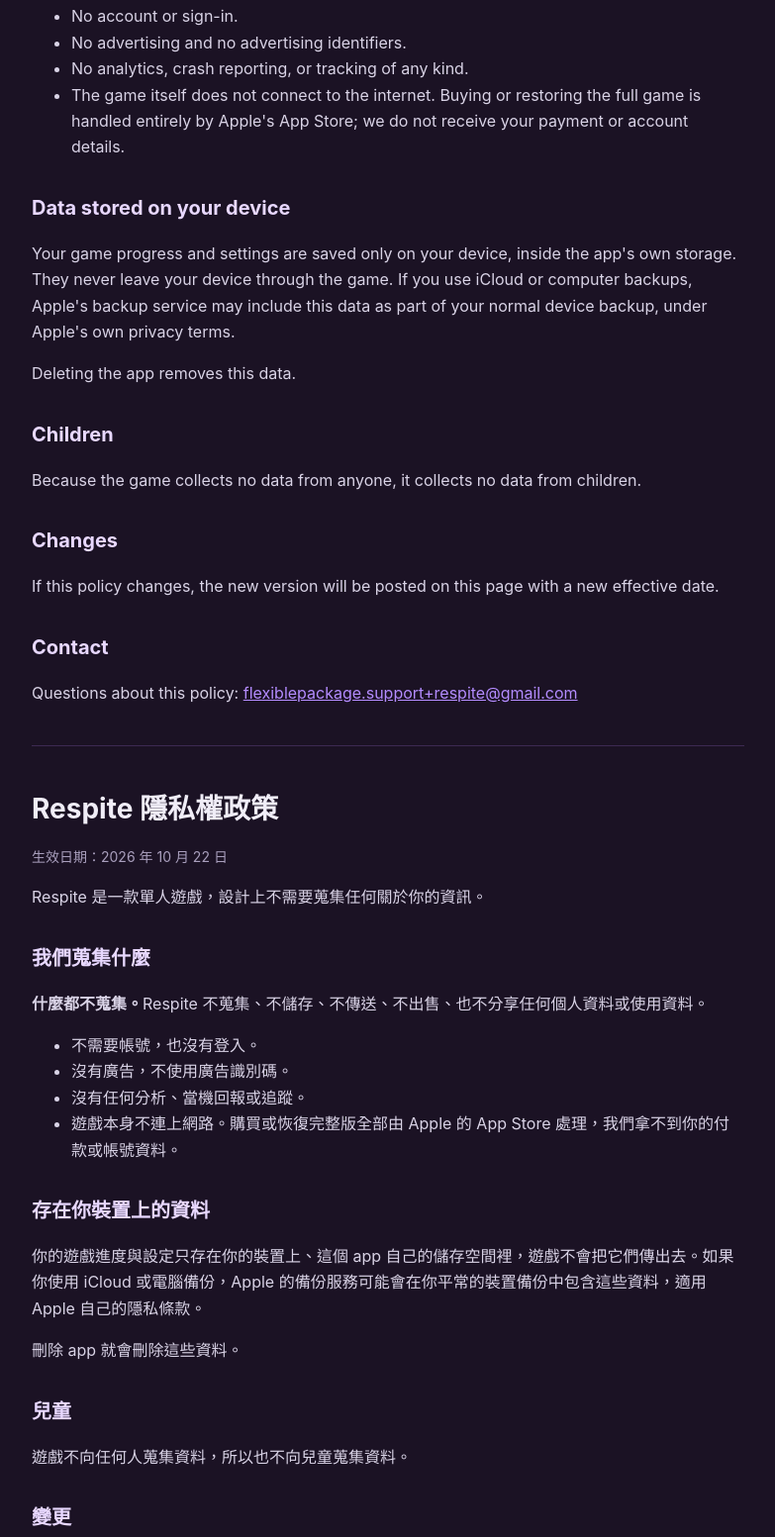
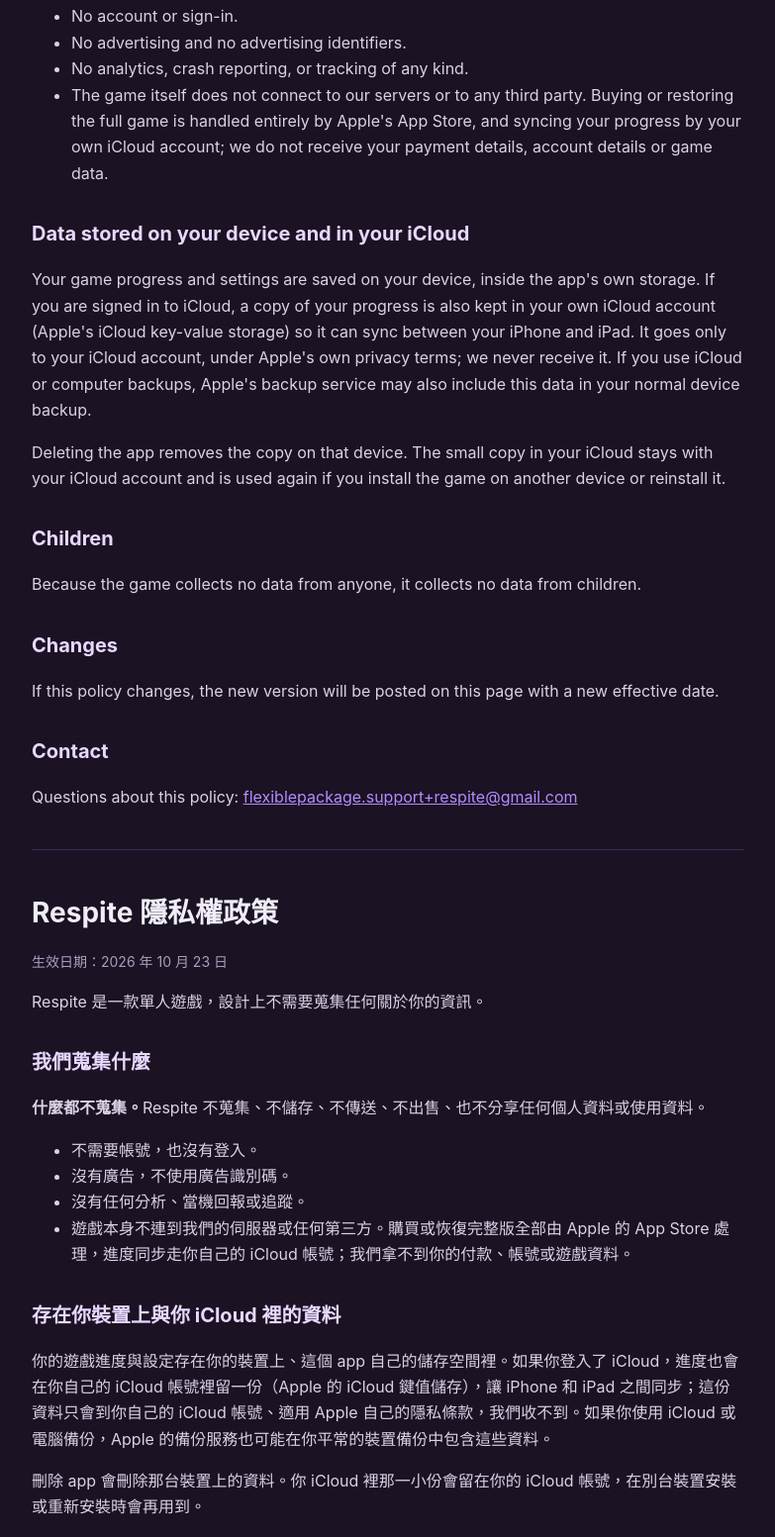
Before and after one commit to flexiblepackage/flexiblepackage.github.io, a plain HTML site: page respite/privacy.html in a window 1280 px wide. Shown: the part 304-1857 px from the top of the page at 99% size, without its empty margins (248-1031 px from the left). Drawn offline with Linux system fonts and the light colour scheme.

Commit message:
Respite: iCloud sync in privacy policy, new free scope in support FAQ

```diff
--- a/respite/privacy.html
+++ b/respite/privacy.html
@@ -18,7 +18,7 @@
 <body>
 <main>
 <h1>Respite — Privacy Policy</h1>
-<p class="date">Effective date: October 22, 2026</p>
+<p class="date">Effective date: October 23, 2026</p>
 
 <p>Respite is a single-player game. We designed it to work without collecting anything about you.</p>
 
@@ -28,12 +28,12 @@
   <li>No account or sign-in.</li>
   <li>No advertising and no advertising identifiers.</li>
   <li>No analytics, crash reporting, or tracking of any kind.</li>
-  <li>The game itself does not connect to the internet. Buying or restoring the full game is handled entirely by Apple's App Store; we do not receive your payment or account details.</li>
+  <li>The game itself does not connect to our servers or to any third party. Buying or restoring the full game is handled entirely by Apple's App Store, and syncing your progress by your own iCloud account; we do not receive your payment details, account details or game data.</li>
 </ul>
 
-<h2>Data stored on your device</h2>
-<p>Your game progress and settings are saved only on your device, inside the app's own storage. They never leave your device through the game. If you use iCloud or computer backups, Apple's backup service may include this data as part of your normal device backup, under Apple's own privacy terms.</p>
-<p>Deleting the app removes this data.</p>
+<h2>Data stored on your device and in your iCloud</h2>
+<p>Your game progress and settings are saved on your device, inside the app's own storage. If you are signed in to iCloud, a copy of your progress is also kept in your own iCloud account (Apple's iCloud key-value storage) so it can sync between your iPhone and iPad. It goes only to your iCloud account, under Apple's own privacy terms; we never receive it. If you use iCloud or computer backups, Apple's backup service may also include this data in your normal device backup.</p>
+<p>Deleting the app removes the copy on that device. The small copy in your iCloud stays with your iCloud account and is used again if you install the game on another device or reinstall it.</p>
 
 <h2>Children</h2>
 <p>Because the game collects no data from anyone, it collects no data from children.</p>
@@ -47,7 +47,7 @@
 <hr>
 
 <h1 lang="zh-Hant">Respite 隱私權政策</h1>
-<p class="date" lang="zh-Hant">生效日期：2026 年 10 月 22 日</p>
+<p class="date" lang="zh-Hant">生效日期：2026 年 10 月 23 日</p>
 <div lang="zh-Hant">
 <p>Respite 是一款單人遊戲，設計上不需要蒐集任何關於你的資訊。</p>
 
@@ -57,12 +57,12 @@
   <li>不需要帳號，也沒有登入。</li>
   <li>沒有廣告，不使用廣告識別碼。</li>
   <li>沒有任何分析、當機回報或追蹤。</li>
-  <li>遊戲本身不連上網路。購買或恢復完整版全部由 Apple 的 App Store 處理，我們拿不到你的付款或帳號資料。</li>
+  <li>遊戲本身不連到我們的伺服器或任何第三方。購買或恢復完整版全部由 Apple 的 App Store 處理，進度同步走你自己的 iCloud 帳號；我們拿不到你的付款、帳號或遊戲資料。</li>
 </ul>
 
-<h2>存在你裝置上的資料</h2>
-<p>你的遊戲進度與設定只存在你的裝置上、這個 app 自己的儲存空間裡，遊戲不會把它們傳出去。如果你使用 iCloud 或電腦備份，Apple 的備份服務可能會在你平常的裝置備份中包含這些資料，適用 Apple 自己的隱私條款。</p>
-<p>刪除 app 就會刪除這些資料。</p>
+<h2>存在你裝置上與你 iCloud 裡的資料</h2>
+<p>你的遊戲進度與設定存在你的裝置上、這個 app 自己的儲存空間裡。如果你登入了 iCloud，進度也會在你自己的 iCloud 帳號裡留一份（Apple 的 iCloud 鍵值儲存），讓 iPhone 和 iPad 之間同步；這份資料只會到你自己的 iCloud 帳號、適用 Apple 自己的隱私條款，我們收不到。如果你使用 iCloud 或電腦備份，Apple 的備份服務也可能在你平常的裝置備份中包含這些資料。</p>
+<p>刪除 app 會刪除那台裝置上的資料。你 iCloud 裡那一小份會留在你的 iCloud 帳號，在別台裝置安裝或重新安裝時會再用到。</p>
 
 <h2>兒童</h2>
 <p>遊戲不向任何人蒐集資料，所以也不向兒童蒐集資料。</p>
```
Also changed, not shown: respite/support.html (+2 -2 lines).
